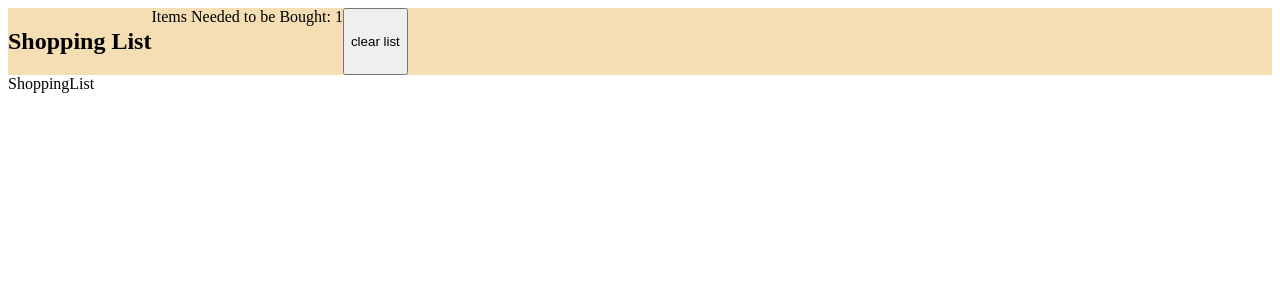
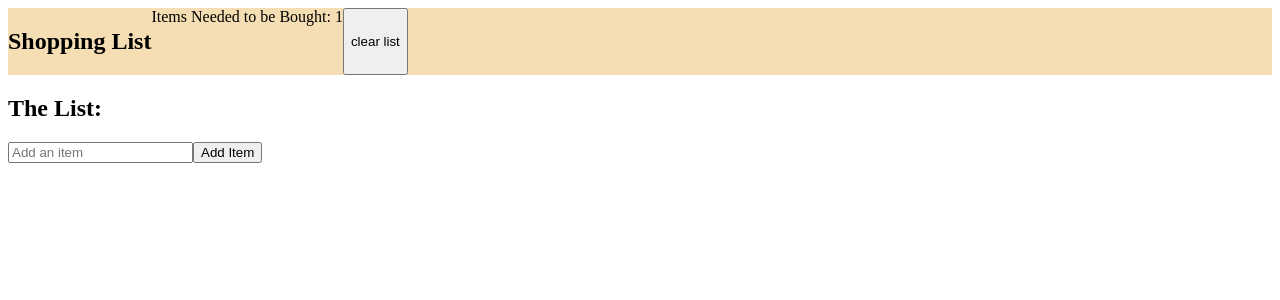
Before and after one commit to oliviaamiller/react-shopping-list, a React app: page / in a window 1280 px wide. Shown: the top 300 px of the page. Built offline with nearby package versions, Linux system fonts and the light colour scheme.

Commit message:
added form to add new item to List.jsx

```diff
--- /dev/null
+++ b/src/components/Items/Item.jsx
@@ -0,0 +1,7 @@
+import React from 'react'
+
+export default function Item() {
+  return (
+    <div>Item</div>
+  )
+}
--- a/src/views/Shopping/List.jsx
+++ b/src/views/Shopping/List.jsx
@@ -1,7 +1,30 @@
-import React from 'react'
+import { useState } from 'react';
+import { useItems } from '../../context/ShoppingProvider';
+import Item from '../../components/Items/Item';
 
 export default function ShoppingList() {
+  const [newItem, setNewItem] = useState('');
+  const { items, handleAddItem, handleEditItem, handleDeleteItem } = useItems();
+
+  const handleSubmit = (e) => {
+    e.preventDefault();
+    handleAddItem(newItem);
+    setNewItem('');
+  };
+
   return (
-    <div>ShoppingList</div>
-  )
+    <>
+      <h2>The List:</h2>
+      <form onSubmit={handleSubmit}>
+        <input
+          type="text"
+          name="newItem"
+          placeholder="Add an item"
+          value={newItem}
+          onChange={(e) => setNewItem(e.target.value)}
+        />
+        <button type="submit">Add Item</button>
+      </form>
+    </>
+  );
 }
```
